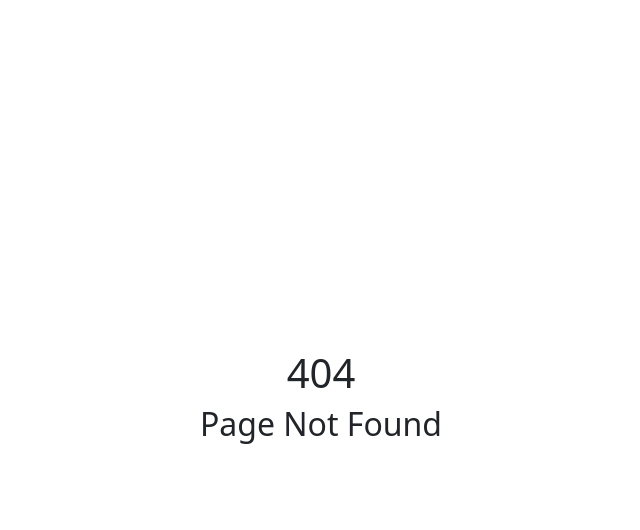
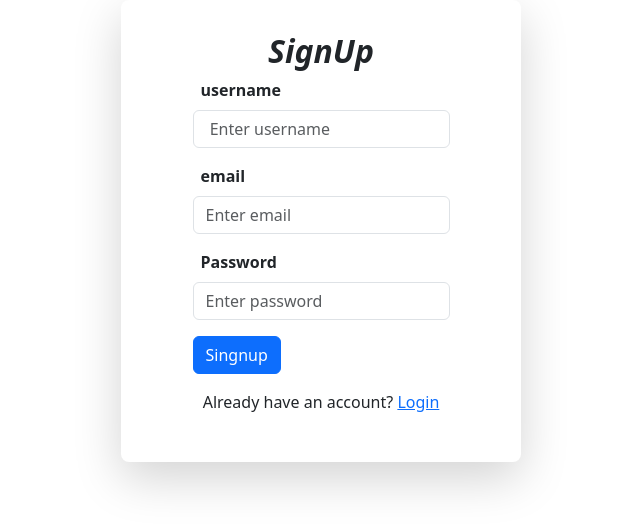
Before and after one commit to Moiz-a11/Todo-App, a React (Vite) app in the folder frontend/: page /signup in a window 1280 px wide. Before the commit this address had no page. Shown: the top 530 px of the page, without its empty margins (319-959 px from the left). Built offline with nearby package versions, Linux system fonts and the light colour scheme.

Commit message:
added signup page

```diff
--- a/frontend/src/App.jsx
+++ b/frontend/src/App.jsx
@@ -5,6 +5,7 @@ import Login from "./components/Login"
 import Logout from "./components/Logout"
 import PageNotFound from "./components/pageNotFound"
 import{ Routes ,Route } from "react-router-dom"
+import SignUp  from "./components/SignUp"
 function App() {
 
   return(
@@ -12,10 +13,10 @@ function App() {
       <Routes>
          <Route path="/" element={<Home/>}/>
          <Route path="/login" element={<Login/>}/>
+         <Route path="/signup" element={<SignUp/>}/>
          <Route path="/logout" element={<Logout/>}/>
          <Route path="*" element={<PageNotFound/>}/>
       </Routes>
-
 
     </div>
   )
--- a/frontend/src/components/Login.jsx
+++ b/frontend/src/components/Login.jsx
@@ -3,7 +3,7 @@ import React from "react"
 
 function Login(){
     return(
-<div>login page</div>
+<div>welcome login page</div>
     )
 }
 
--- /dev/null
+++ b/frontend/src/components/SignUp.jsx
@@ -0,0 +1,80 @@
+import React from "react";
+import {Link} from "react-router-dom"
+import { useState } from "react";
+import axios from "axios";
+
+function SignUp() {
+const [username,setUserName] = useState("");
+const [email,setEmail] = useState("")
+const [password,setPassword] = useState("")
+
+  const handleRegister= async(e)=>{
+    e.preventDefault();
+    try{
+const {data} = await axios.post("http://localhost:9999/user/signup",{
+  username,
+  email,
+  password,
+},{
+  withCredentials:true,
+  headers:{
+   "Content-Type": "application/json"
+  }
+})
+console.log(data)
+alert("user register successfully")
+    } catch(error){
+      console.log(error)
+      alert("error")
+    }
+
+
+  }
+  return (
+
+    <div className=" d-flex flex-column align-items-center justify-content-center signup-parent">
+      <div className="d-flex flex-column align-items-center justify-content-center signupContainer w-100 rounded-3 shadow-lg bg-white">
+        <h2 className="text-center fst-italic fw-bold">SignUp</h2>
+
+        <form onSubmit={handleRegister} action="">
+          {/* username */}
+
+          <div  className="mb-3" >
+            <label className="form-label mb-2 ms-2 fw-bold" htmlFor="">
+              username
+            </label>
+            <input value={username}  onChange={(e)=>setUserName (e.target.value)}
+            placeholder=" Enter username" className="form-control" type="text" />
+          </div>
+
+          {/* email */}
+          <div className="mb-3" >
+            {" "}
+            <label className="form-label mb-2 ms-2 fw-bold" htmlFor="">
+              email
+            </label>
+            <input placeholder="Enter email" value={email}  onChange={(e)=>setEmail (e.target.value)}
+             className="form-control" type="text" />
+          </div>
+
+          {/* password */}
+          <div className="mb-3">
+            {" "}
+            <label className="form-label mb-2 ms-2 fw-bold" htmlFor="">
+              Password
+            </label>
+            <input placeholder="Enter password" value={password}  onChange={(e)=>setPassword (e.target.value)}
+             className="form-control " type="password" />
+          </div>
+          <button type="submit" className="btn btn-primary">Singnup</button>
+            <p className="text-bold text-center mt-3" >
+          Already have an account? <Link  to="/Login" >Login</Link>
+        </p>
+        </form>
+
+      </div>
+    </div>
+  );
+}
+
+export default SignUp;
--- a/frontend/src/components/stl.css
+++ b/frontend/src/components/stl.css
@@ -27,3 +27,29 @@
   background-color: #dc3545;
   color: white;
 }
+
+
+/* my styling */
+
+  /* .signup-parent{
+  height:100vh;
+  width:100%;
+}
+.signupcontainer{
+  height: ;
+  width:50%;
+
+}   */
+
+.signupContainer {
+  width: 50%;
+  max-width: 400px;
+  padding: 2rem;
+  background: white;
+  border-radius: 0.75rem;
+  box-shadow: 0 0.5rem 1rem rgba(0,0,0,0.15);
+}
+
+.signupContainer:hover{
+  transform:scale(1.03);
+}
```
Also changed, not shown: 1 other file (tests, documents, lock files or other folders).
